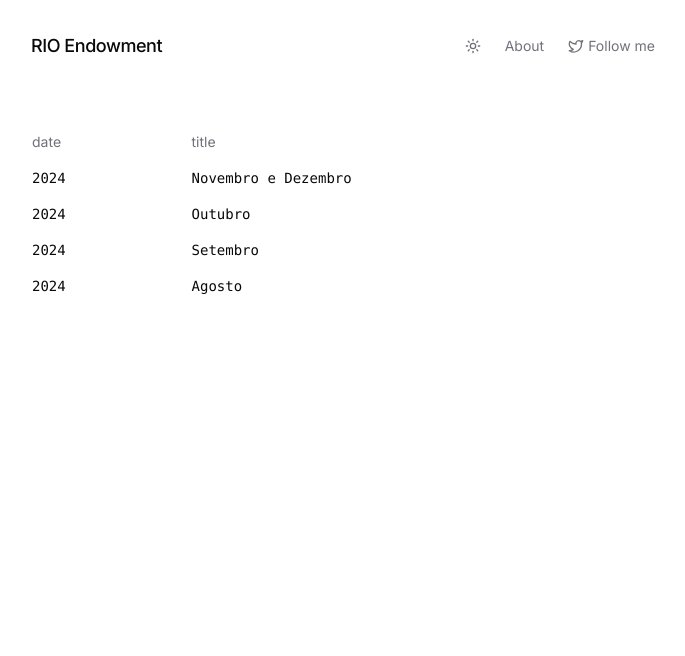
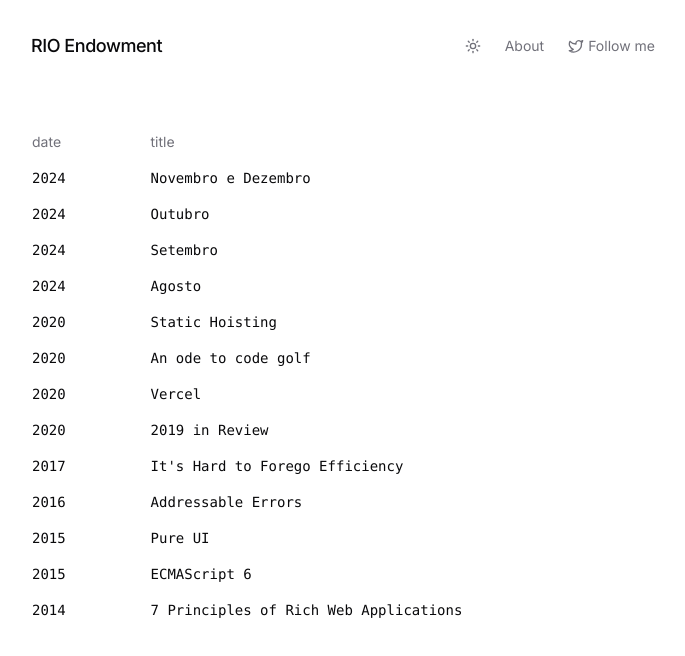
Before and after one commit to lucabcastellano/RIOIR, a Next.js app in the folder rio_updates/: page / in a window 1280 px wide. Shown: the top 656 px of the page, without its empty margins (297-982 px from the left). Built offline with nearby package versions, Linux system fonts and the light colour scheme.

Commit message:
Update page.tsx 19

```diff
--- a/rio_updates/app/page.tsx
+++ b/rio_updates/app/page.tsx
@@ -16,6 +16,15 @@ const posts: Post[] = [
   { year: "2024", title: "Outubro", views: 39732, slug: "rio-update-outubro-2024" },
   { year: "2024", title: "Setembro", views: 31271, slug: "rio-update-setembro-2024" },
   { year: "2024", title: "Agosto", views: 32800, slug: "rio-update-agosto-2024" },
+  { year: "2020", title: "Static Hoisting", views: 38135, slug: "static-hoisting" },
+  { year: "2020", title: "An ode to code golf", views: 16917, slug: "code-golf" },
+  { year: "2020", title: "Vercel", views: 58673, slug: "vercel" },
+  { year: "2020", title: "2019 in Review", views: 65142, slug: "2019-in-review" },
+  { year: "2017", title: "It's Hard to Forego Efficiency", views: 44818, slug: "hard-to-forego-efficiency" },
+  { year: "2016", title: "Addressable Errors", views: 21869, slug: "addressable-errors" },
+  { year: "2015", title: "Pure UI", views: 689736, slug: "pure-ui" },
+  { year: "2015", title: "ECMAScript 6", views: 125951, slug: "ecmascript-6" },
+  { year: "2014", title: "7 Principles of Rich Web Applications", views: 714359, slug: "7-principles" },
 ]
 
 export default function Home() {
@@ -51,7 +60,7 @@ export default function Home() {
               About
             </Link>
             <Link
-              href="https://twitter.com/rauchg"
+              href="https://www.rioendowment.com/"
               className="text-sm text-muted-foreground hover:text-foreground inline-flex items-center"
             >
               <Twitter className="h-4 w-4 mr-1" />
```
